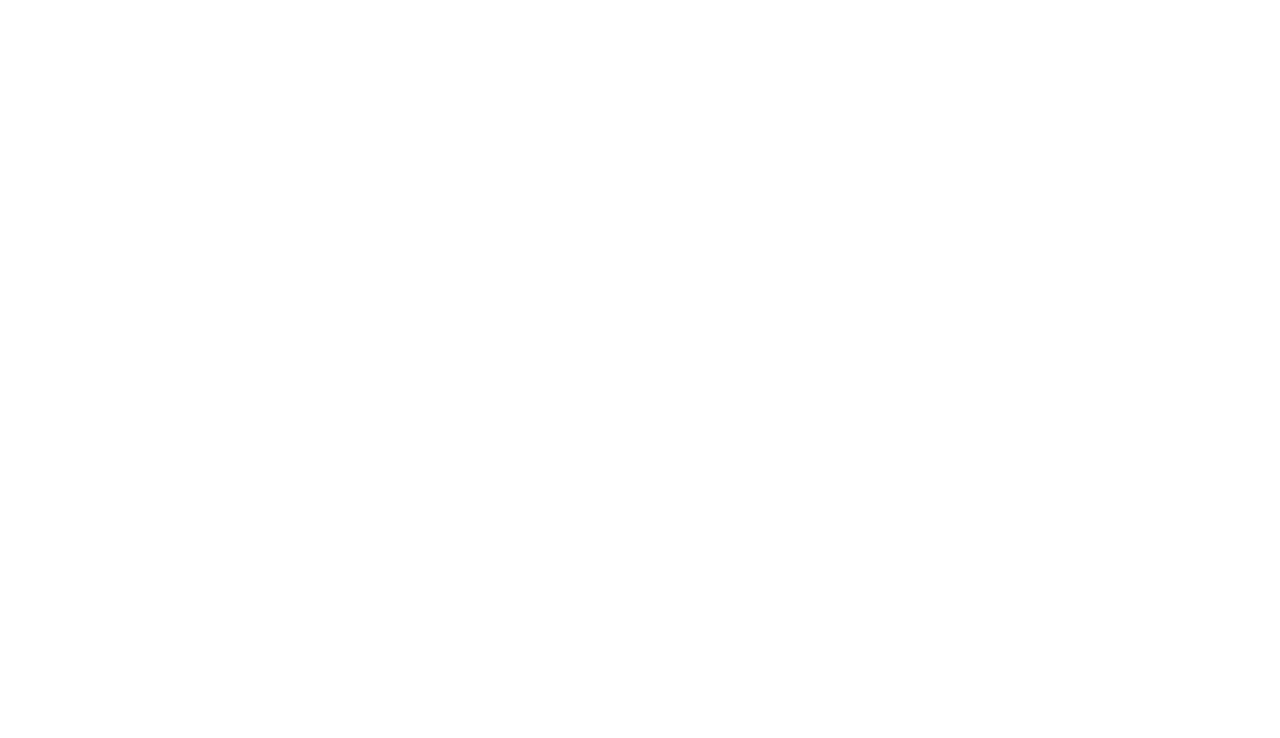
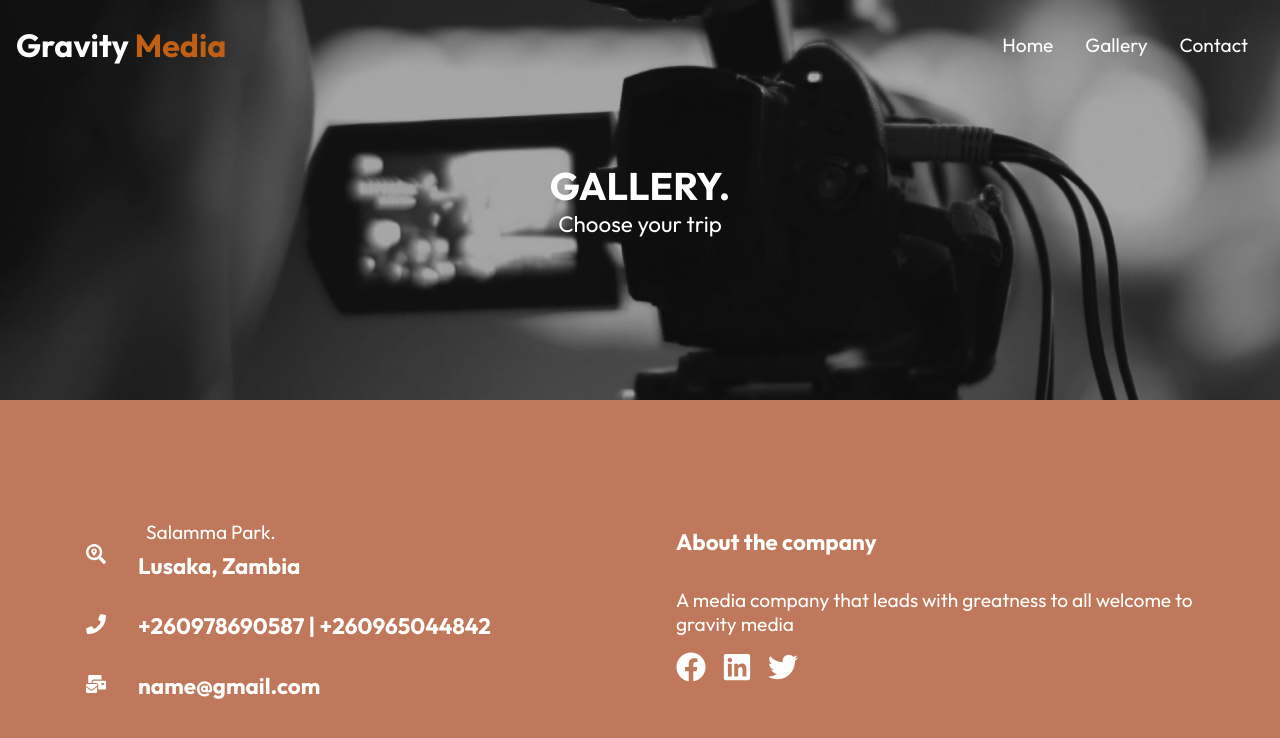
Before and after one commit to GABE400/gravity-media, a React (Create React App) app: page /gallery in a window 1280 px wide. Before the commit this address had no page. Shown: the top 738 px of the page. Built offline with nearby package versions, Linux system fonts and the light colour scheme.

Commit message:
fith commit

```diff
--- a/src/App.js
+++ b/src/App.js
@@ -1,5 +1,6 @@
 import React from 'react';
 import { Routes, Route } from 'react-router-dom';
+import Gallery from './routes/Gallery';
 import Home from './routes/Home';
 
 function App() {
@@ -7,6 +8,7 @@
     <>
       <Routes>
         <Route path='/' element={<Home />} />
+        <Route path='/gallery' element={<Gallery />} />
       </Routes>
     </>
   );
--- /dev/null
+++ b/src/components/Footer/Footer.css
@@ -0,0 +1,63 @@
+.footer {
+  width: 100%;
+  padding: 6rem 0;
+  background: rgba(176, 87, 50, 0.8);
+}
+
+.footer-container {
+  max-width: 1140px;
+  margin: auto;
+  display: grid;
+  grid-template-columns: repeat(2, 1fr);
+  grid-gap: 40px;
+}
+
+.footer .left {
+  height: 100%;
+  max-width: 100%;
+  display: flex;
+  flex-direction: column;
+  padding: 1rem;
+}
+
+.footer .right {
+  height: 100%;
+  max-width: 100%;
+  display: flex;
+  flex-direction: column;
+  padding: 1rem;
+  margin: auto;
+}
+
+.footer h4 {
+  font-size: 1.4rem;
+  padding: 1rem 0;
+}
+
+.footer p {
+  font-size: 1.2rem;
+  padding: 1rem 0;
+}
+
+.footer .location {
+  display: flex;
+  align-items: center;
+}
+
+.footer .location p {
+  padding: 0.5rem;
+}
+
+.footer .location h4 {
+  padding-top: 0;
+}
+
+@media screen and (max-width: 640px) {
+  .footer-container {
+    grid-template-columns: 1fr;
+  }
+
+  .right .social {
+    margin: auto;
+  }
+}
--- /dev/null
+++ b/src/components/Footer/Footer.jsx
@@ -0,0 +1,72 @@
+import React from 'react';
+import './Footer.css';
+import {
+  FaFacebook,
+  FaLinkedin,
+  FaMailBulk,
+  FaPhone,
+  FaSearchLocation,
+  FaTwitter,
+} from 'react-icons/fa';
+
+const Footer = () => {
+  return (
+    <div className='footer'>
+      <div className='footer-container'>
+        <div className='left'>
+          <div className='location'>
+            <FaSearchLocation
+              size={20}
+              style={{ color: '#ffffff', marginRight: '2rem' }}
+            />
+            <div>
+              <p>Salamma Park.</p>
+              <h4>Lusaka, Zambia</h4>
+            </div>
+          </div>
+          <div className='phone'>
+            <h4>
+              <FaPhone
+                size={20}
+                style={{ color: '#ffffff', marginRight: '2rem' }}
+              />
+              +260978690587 | +260965044842
+            </h4>
+          </div>
+          <div className='email'>
+            <h4>
+              <FaMailBulk
+                size={20}
+                style={{ color: '#ffffff', marginRight: '2rem' }}
+              />
+              name@gmail.com
+            </h4>
+          </div>
+        </div>
+        <div className='right'>
+          <h4>About the company</h4>
+          <p>
+            A media company that leads with greatness to all welcome to gravity
+            media
+          </p>
+          <div className='social'>
+            <FaFacebook
+              size={30}
+              style={{ color: '#ffffff', marginRight: '1rem' }}
+            />
+            <FaLinkedin
+              size={30}
+              style={{ color: '#ffffff', marginRight: '1rem' }}
+            />
+            <FaTwitter
+              size={30}
+              style={{ color: '#ffffff', marginRight: '1rem' }}
+            />
+          </div>
+        </div>
+      </div>
+    </div>
+  );
+};
+
+export default Footer;
--- /dev/null
+++ b/src/components/HeroImage.css
@@ -0,0 +1,40 @@
+.hero-img {
+  background: rgba(0, 0, 0, 0.3);
+  height: 50vh;
+  width: 100%;
+  position: relative;
+}
+
+.hero-img::before {
+  content: '';
+  background: url('../assets/Img/backGround.PNG') no-repeat center center/cover;
+  height: 100%;
+  width: 100%;
+  position: absolute;
+  top: 0;
+  left: 0;
+  z-index: -1;
+}
+
+.hero-img .heading {
+  width: 100%;
+  height: 100%;
+  display: flex;
+  flex-direction: column;
+  justify-content: center;
+  align-items: center;
+}
+
+.hero-img h1 {
+  font-size: 2.4rem;
+}
+
+.hero-img p {
+  font-size: 1.4rem;
+}
+
+@media screen and (max-width: 640px) {
+  .hero-img h1 {
+    font-size: 2rem;
+  }
+}
--- /dev/null
+++ b/src/components/HeroImage.jsx
@@ -0,0 +1,17 @@
+import React, { Component } from 'react';
+import './HeroImage.css';
+
+export class HeroImage extends Component {
+  render() {
+    return (
+      <div className='hero-img'>
+        <div className='heading'>
+          <h1>{this.props.heading}</h1>
+          <p>{this.props.text}</p>
+        </div>
+      </div>
+    );
+  }
+}
+
+export default HeroImage;
--- a/src/components/Navbar/Navbar.jsx
+++ b/src/components/Navbar/Navbar.jsx
@@ -30,7 +30,7 @@
           <Link to='/'>Home</Link>
         </li>
         <li>
-          <Link to='/'>Gallery</Link>
+          <Link to='/gallery'>Gallery</Link>
         </li>
         <li>
           <Link to='/'>Contact</Link>
--- a/src/index.css
+++ b/src/index.css
@@ -16,6 +16,7 @@
 }
 
 h1,
+h4,
 p,
 a {
   color: #fff;
--- /dev/null
+++ b/src/routes/Gallery.jsx
@@ -0,0 +1,16 @@
+import React from 'react';
+import Navbar from '../components/Navbar/Navbar';
+import Footer from '../components/Footer/Footer';
+import HeroImage from '../components/HeroImage';
+
+const Gallery = () => {
+  return (
+    <div className='gallery'>
+      <Navbar />
+      <HeroImage heading='GALLERY.' text='Choose your trip' />
+      <Footer />
+    </div>
+  );
+};
+
+export default Gallery;
--- a/src/routes/Home.jsx
+++ b/src/routes/Home.jsx
@@ -1,5 +1,6 @@
 import React from 'react';
 import AboutUs from '../components/AboutUs/AboutUs';
+import Footer from '../components/Footer/Footer';
 import HeaderVideo from '../components/Header/HeaderVideo';
 import Navbar from '../components/Navbar/Navbar';
 import Services from '../components/Services/Services';
@@ -11,6 +12,7 @@
       <HeaderVideo />
       <AboutUs />
       <Services />
+      <Footer />
     </div>
   );
 };
```
Also changed, not shown: src/assets/Img/backGround.PNG (added).
